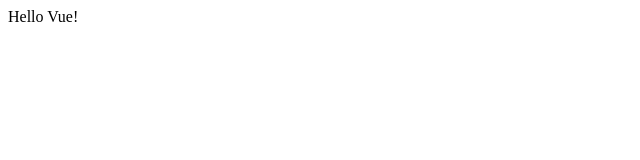
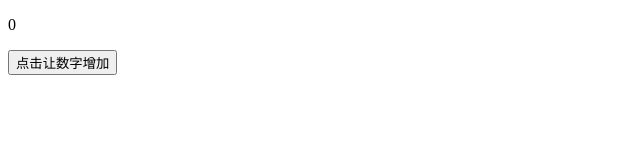
Before and after one commit to yevpt/vue-simple-examples, a plain HTML site: page example-1/index.html in a window 1280 px wide. Shown: the whole page, without its empty margins (0-640 px from the left). Drawn offline with nearby package versions, Linux system fonts and the light colour scheme.

Commit message:
example-1

```diff
--- a/example-1/index.html
+++ b/example-1/index.html
@@ -2,23 +2,20 @@
 <html lang="en">
 <head>
     <meta charset="UTF-8">
-    <title>Title</title>
+    <title>example-1</title>
 </head>
 <body>
-<div id="app" @click="clickIt">
-    {{ message }}
+<div id="app">
+    <p>{{ number }}</p>
+    <button v-on:click="number++">点击让数字增加</button>
 </div>
+
 <script src="https://cdn.jsdelivr.net/npm/vue/dist/vue.js"></script>
 <script>
   var app = new Vue({
     el: '#app',
     data: {
-      message: 'Hello Vue!'
-    },
-    methods: {
-      clickIt() {
-        this.message = 'Changed';
-      }
+      number: 0
     }
   })
 </script>
```
